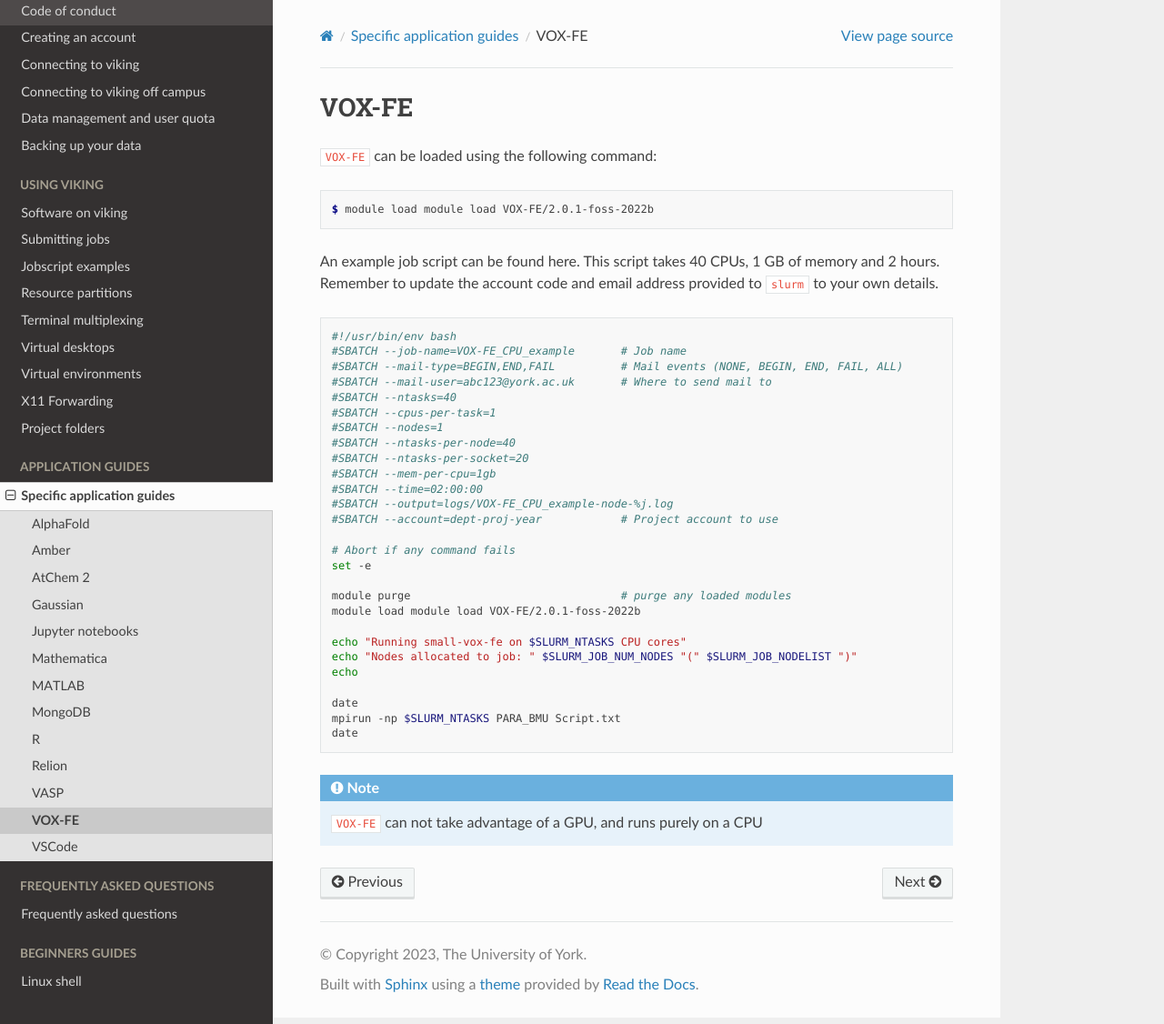
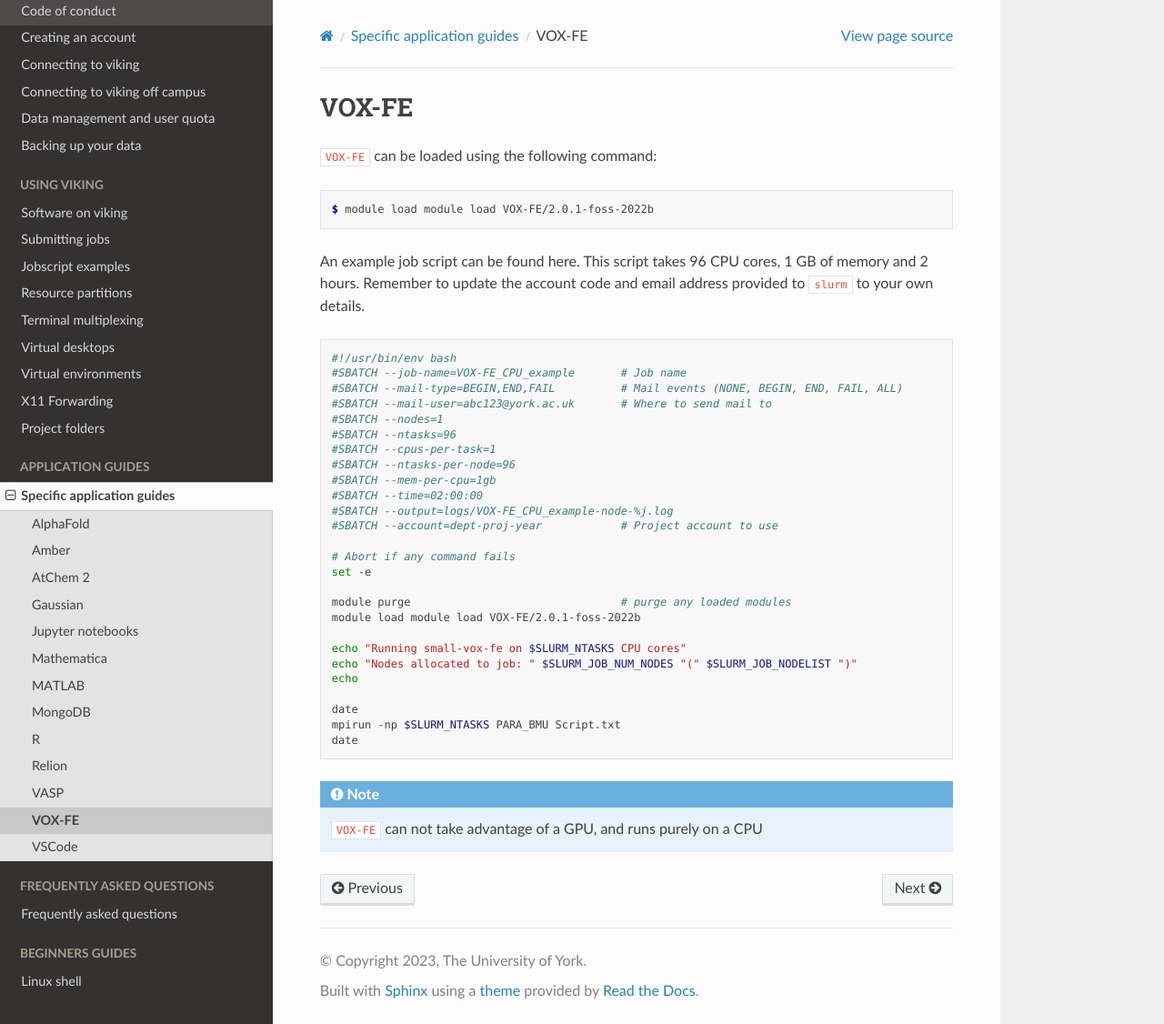
Before and after one commit to university-of-york/research-it-documentation, a Sphinx documentation site: the page built from docs/source/applications/voxfe.rst, in a window 1280 px wide and 1126 px high. Shown: the whole window at 91% size. Built offline with Sphinx 7.4.7 and the Read the Docs theme 2.0.0, drawn with Linux system fonts in a browser that asks for light colours.

Commit message:
amend vox-fe jobscript

```diff
--- a/docs/source/applications/voxfe.rst
+++ b/docs/source/applications/voxfe.rst
@@ -8,7 +8,7 @@ VOX-FE
     $ module load module load {MOD_VOXFE}
 
 
-An example job script can be found here. This script takes 40 CPUs, 1 GB of memory and 2 hours. Remember to update the account code and email address provided to ``slurm`` to your own details.
+An example job script can be found here. This script takes 96 CPU cores, 1 GB of memory and 2 hours. Remember to update the account code and email address provided to ``slurm`` to your own details.
 
 .. code-block:: bash
 
@@ -16,11 +16,10 @@ An example job script can be found here. This script takes 40 CPUs, 1 GB of memo
     #SBATCH --job-name=VOX-FE_CPU_example       # Job name
     #SBATCH --mail-type=BEGIN,END,FAIL          # Mail events (NONE, BEGIN, END, FAIL, ALL)
     #SBATCH --mail-user=abc123@york.ac.uk       # Where to send mail to
-    #SBATCH --ntasks=40
+    #SBATCH --nodes=1
+    #SBATCH --ntasks=96
     #SBATCH --cpus-per-task=1
-    #SBATCH --nodes=1
-    #SBATCH --ntasks-per-node=40
-    #SBATCH --ntasks-per-socket=20
+    #SBATCH --ntasks-per-node=96
     #SBATCH --mem-per-cpu=1gb
     #SBATCH --time=02:00:00
     #SBATCH --output=logs/VOX-FE_CPU_example-node-%j.log
```
